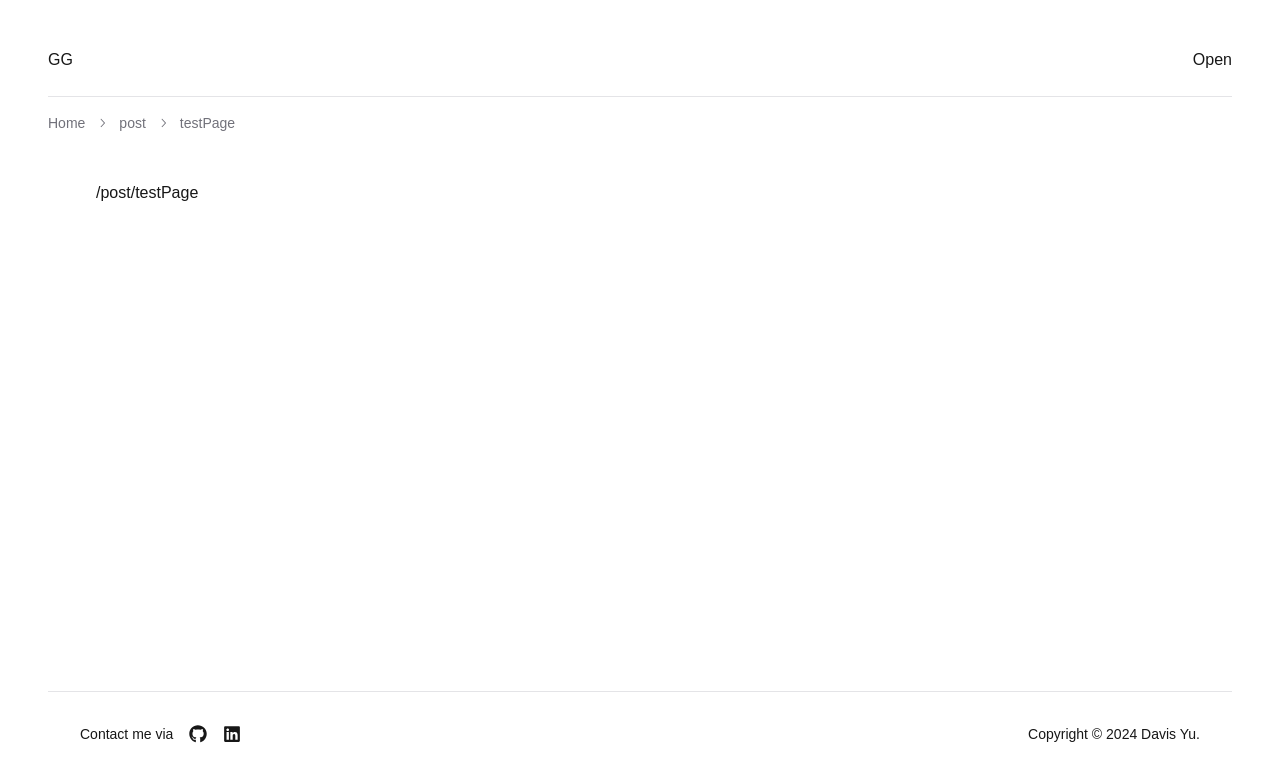
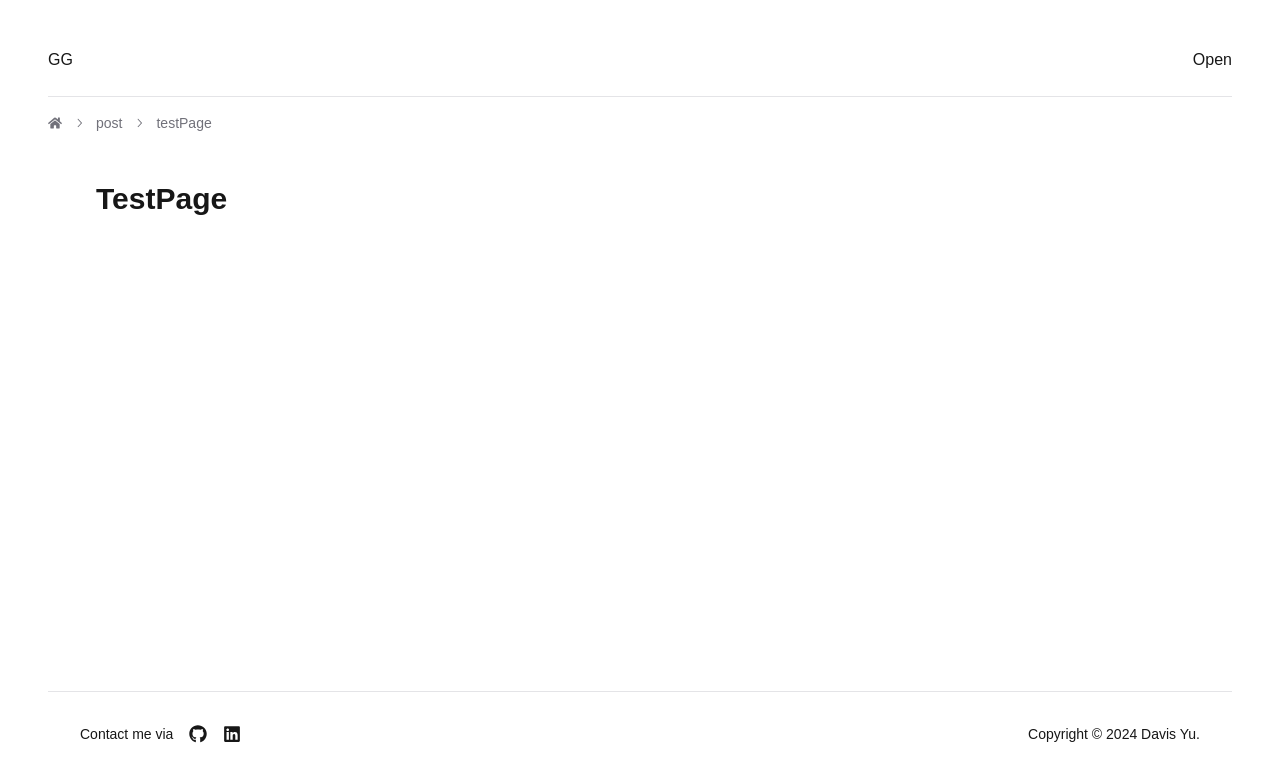
Before and after one commit to yuuuu0311/DavisYu-s-Blog, a Next.js app: page /post/testPage in a window 1280 px wide. Shown: the top 782 px of the page. Built offline with nearby package versions, Linux system fonts and the light colour scheme.

Commit message:
add static post page

```diff
--- /dev/null
+++ b/app/post/(component)/pageTitle.jsx
@@ -0,0 +1,7 @@
+export const PageTitle = ({ children }) => {
+    // console.log("Server only");
+
+    return <h2 className="pb-2 text-3xl font-semibold">{children}</h2>;
+};
+
+export default PageTitle;
--- a/app/post/[id]/page.jsx
+++ /dev/null
@@ -1,11 +0,0 @@
-"use client";
-
-import { usePathname } from "next/navigation";
-
-const PostPage = () => {
-    const path = usePathname();
-
-    return <div>{path}</div>;
-};
-
-export default PostPage;
--- /dev/null
+++ b/app/post/testPage/page.jsx
@@ -0,0 +1,11 @@
+import PageTitle from "post/(component)/pageTitle";
+
+const TestPage = () => {
+    return (
+        <div>
+            <PageTitle>TestPage</PageTitle>
+        </div>
+    );
+};
+
+export default TestPage;
--- a/components/Breadcrumb/index.jsx
+++ b/components/Breadcrumb/index.jsx
@@ -1,4 +1,6 @@
 "use client";
+
+import { FaHome } from "react-icons/fa";
 
 // hooks
 import { Fragment } from "react";
@@ -21,7 +23,9 @@ const CustomBreadcrumb = () => {
             <Breadcrumb className="mt-4">
                 <BreadcrumbList>
                     <BreadcrumbItem>
-                        <BreadcrumbLink href="/">Home</BreadcrumbLink>
+                        <BreadcrumbLink href="/">
+                            <FaHome />
+                        </BreadcrumbLink>
                     </BreadcrumbItem>
                     {pathArr.map((path, index) => (
                         <Fragment key={path + index}>
```
Also changed, not shown: jsconfig.json (+5 -4 lines).
